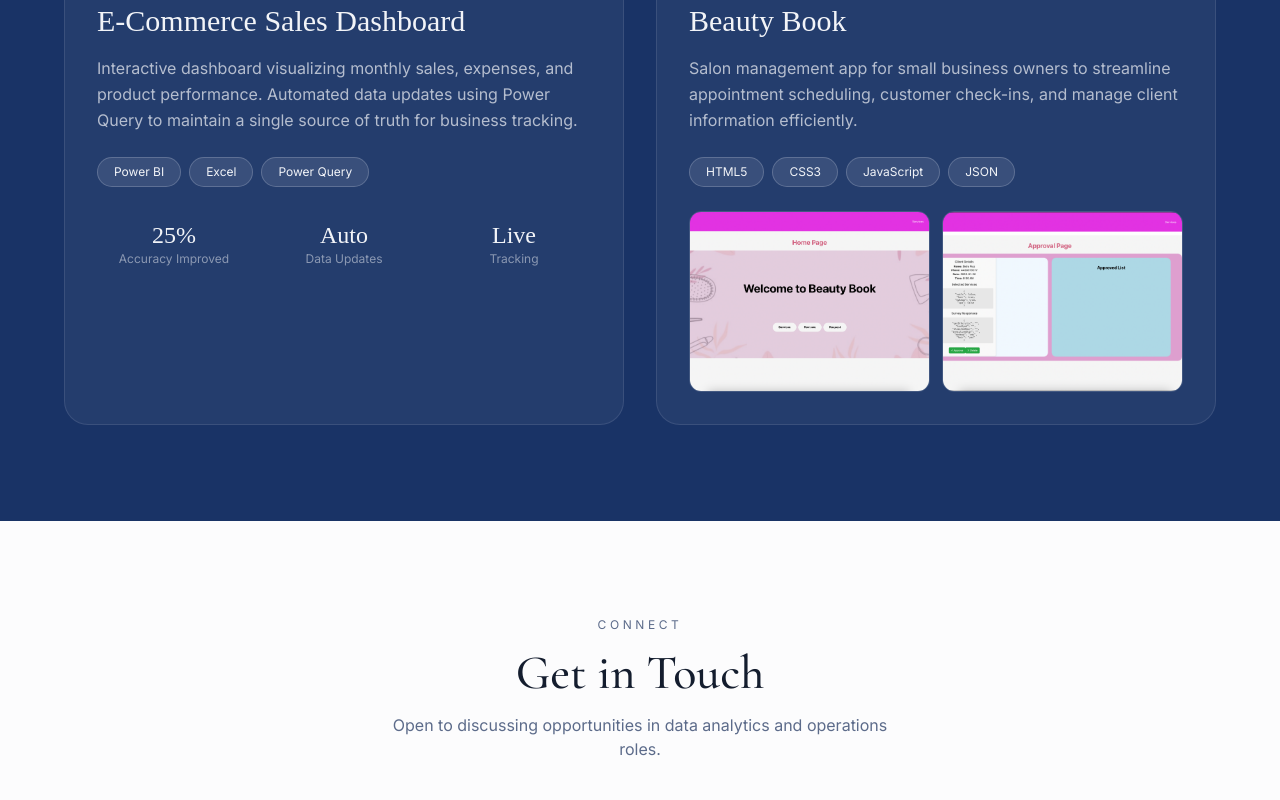
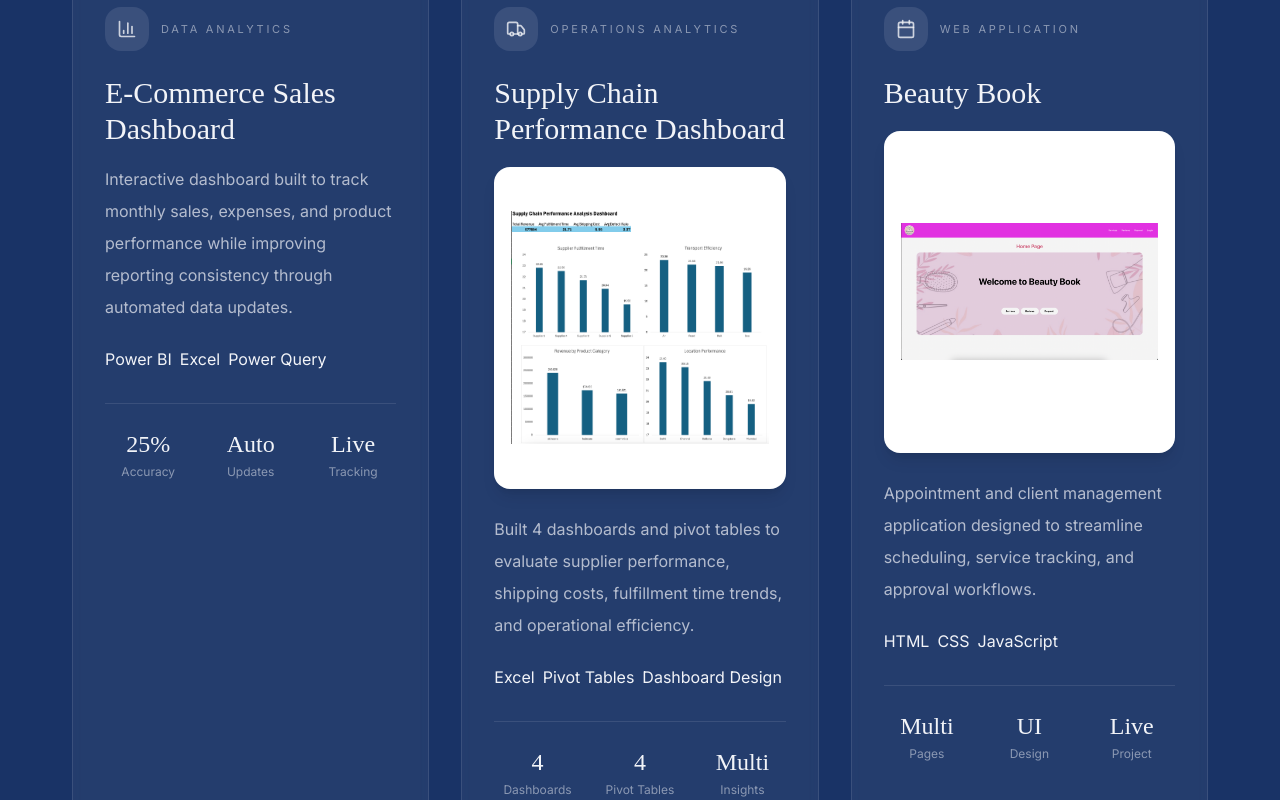
Before and after one commit to sidra733/sidra733.github.io, a React (Vite) app: page / in a window 1280 px wide. Shown: the part 3580-4380 px from the top of the page. Built offline with nearby package versions, Linux system fonts and the light colour scheme; the HTML template or start-up script is replaced by a standard one.

Commit message:
full width project cards + improved layout

```diff
--- a/src/components/Projects.tsx
+++ b/src/components/Projects.tsx
@@ -1,100 +1,171 @@
-import { BarChart3, Calendar } from "lucide-react";
+import { BarChart3, Calendar, Truck } from "lucide-react";
 import beautyBookHome from "@/assets/beauty-book-home.png";
-import beautyBookApproval from "@/assets/beauty-book-approval.png";
+import supplyChainDashboard from "@/assets/supply-chain-dashboard.png";
 
 const Projects = () => {
   return (
-    <section id="projects" className="py-24 px-6 bg-primary text-primary-foreground">
-      <div className="max-w-6xl mx-auto">
+    <section id="projects" className="py-24 px-3 md:px-6 bg-primary text-primary-foreground">
+      <div className="w-full max-w-none px-4 md:px-8 lg:px-12">
+
+        {/* Header */}
         <div className="text-center mb-16">
-          <p className="text-xs uppercase tracking-[0.3em] text-primary-foreground/60 mb-4">Portfolio</p>
-          <h2 className="text-4xl md:text-5xl font-medium text-primary-foreground">Featured Projects</h2>
+          <p className="text-xs uppercase tracking-[0.3em] text-primary-foreground/60 mb-4">
+            Portfolio
+          </p>
+          <h2 className="text-4xl md:text-5xl font-medium text-primary-foreground mb-4">
+            Featured Projects
+          </h2>
+          <p className="max-w-2xl mx-auto text-primary-foreground/70 leading-relaxed">
+            A selection of analytics and application projects focused on business insights,
+            operations improvement, and user-centered design.
+          </p>
         </div>
 
-        <div className="grid lg:grid-cols-2 gap-8">
-          {/* E-Commerce Sales Dashboard */}
-          <div className="bg-primary-foreground/5 rounded-3xl p-8 border border-primary-foreground/10 hover:bg-primary-foreground/10 transition-all duration-300">
+        {/* Grid */}
+        <div className="grid grid-cols-1 lg:grid-cols-3 gap-8 items-stretch w-full">
+
+          {/* E-Commerce */}
+          <div className="h-full rounded-3xl border border-primary-foreground/10 bg-primary-foreground/5 p-8 backdrop-blur-sm hover:bg-primary-foreground/10 transition-all duration-300">
             <div className="flex items-center gap-3 mb-6">
-              <div className="w-10 h-10 rounded-xl bg-primary-foreground/10 flex items-center justify-center">
+              <div className="w-11 h-11 rounded-2xl bg-primary-foreground/10 flex items-center justify-center">
                 <BarChart3 className="w-5 h-5 text-primary-foreground/80" />
               </div>
-              <span className="text-xs uppercase tracking-[0.2em] text-primary-foreground/50">Data Analytics</span>
+              <p className="text-[11px] uppercase tracking-[0.25em] text-primary-foreground/50">
+                Data Analytics
+              </p>
             </div>
 
-            <h3 className="font-serif text-2xl md:text-3xl text-primary-foreground mb-4">
+            <h3 className="font-serif text-2xl md:text-3xl mb-4">
               E-Commerce Sales Dashboard
             </h3>
 
-            <p className="text-primary-foreground/70 leading-relaxed mb-6">
-              Interactive dashboard visualizing monthly sales, expenses, and product performance.
-              Automated data updates using Power Query to maintain a single source of truth for business tracking.
+            <p className="text-primary-foreground/70 leading-8 mb-6">
+              Interactive dashboard built to track monthly sales, expenses, and product performance
+              while improving reporting consistency through automated data updates.
             </p>
 
             <div className="flex flex-wrap gap-2 mb-8">
-              <span className="text-xs px-4 py-1.5 bg-primary-foreground/10 rounded-full text-primary-foreground border border-primary-foreground/20">Power BI</span>
-              <span className="text-xs px-4 py-1.5 bg-primary-foreground/10 rounded-full text-primary-foreground border border-primary-foreground/20">Excel</span>
-              <span className="text-xs px-4 py-1.5 bg-primary-foreground/10 rounded-full text-primary-foreground border border-primary-foreground/20">Power Query</span>
+              <span className="chip">Power BI</span>
+              <span className="chip">Excel</span>
+              <span className="chip">Power Query</span>
             </div>
 
-            <div className="grid grid-cols-3 gap-4 text-center">
+            <div className="grid grid-cols-3 gap-4 pt-6 border-t border-primary-foreground/10 text-center">
               <div>
-                <p className="text-2xl font-serif text-primary-foreground">25%</p>
-                <p className="text-xs text-primary-foreground/50">Accuracy Improved</p>
+                <p className="text-2xl font-serif">25%</p>
+                <p className="text-xs text-primary-foreground/50 mt-1">Accuracy</p>
               </div>
               <div>
-                <p className="text-2xl font-serif text-primary-foreground">Auto</p>
-                <p className="text-xs text-primary-foreground/50">Data Updates</p>
+                <p className="text-2xl font-serif">Auto</p>
+                <p className="text-xs text-primary-foreground/50 mt-1">Updates</p>
               </div>
               <div>
-                <p className="text-2xl font-serif text-primary-foreground">Live</p>
-                <p className="text-xs text-primary-foreground/50">Tracking</p>
+                <p className="text-2xl font-serif">Live</p>
+                <p className="text-xs text-primary-foreground/50 mt-1">Tracking</p>
+              </div>
+            </div>
+          </div>
+
+          {/* Supply Chain */}
+          <div className="h-full rounded-3xl border border-primary-foreground/10 bg-primary-foreground/5 p-8 backdrop-blur-sm hover:bg-primary-foreground/10 transition-all duration-300">
+            <div className="flex items-center gap-3 mb-6">
+              <div className="w-11 h-11 rounded-2xl bg-primary-foreground/10 flex items-center justify-center">
+                <Truck className="w-5 h-5 text-primary-foreground/80" />
+              </div>
+              <p className="text-[11px] uppercase tracking-[0.25em] text-primary-foreground/50">
+                Operations Analytics
+              </p>
+            </div>
+
+            <h3 className="font-serif text-2xl md:text-3xl mb-5">
+              Supply Chain Performance Dashboard
+            </h3>
+
+            <div className="mb-6 rounded-2xl overflow-hidden border border-primary-foreground/15 bg-white p-4 shadow-lg">
+              <img
+                src={supplyChainDashboard}
+                alt="Supply Chain Dashboard"
+                className="w-full h-72 object-contain"
+              />
+            </div>
+
+            <p className="text-primary-foreground/70 leading-8 mb-6">
+              Built 4 dashboards and pivot tables to evaluate supplier performance, shipping costs,
+              fulfillment time trends, and operational efficiency.
+            </p>
+
+            <div className="flex flex-wrap gap-2 mb-8">
+              <span className="chip">Excel</span>
+              <span className="chip">Pivot Tables</span>
+              <span className="chip">Dashboard Design</span>
+            </div>
+
+            <div className="grid grid-cols-3 gap-4 pt-6 border-t border-primary-foreground/10 text-center">
+              <div>
+                <p className="text-2xl font-serif">4</p>
+                <p className="text-xs text-primary-foreground/50 mt-1">Dashboards</p>
+              </div>
+              <div>
+                <p className="text-2xl font-serif">4</p>
+                <p className="text-xs text-primary-foreground/50 mt-1">Pivot Tables</p>
+              </div>
+              <div>
+                <p className="text-2xl font-serif">Multi</p>
+                <p className="text-xs text-primary-foreground/50 mt-1">Insights</p>
               </div>
             </div>
           </div>
 
           {/* Beauty Book */}
-          <div className="bg-primary-foreground/5 rounded-3xl p-8 border border-primary-foreground/10 hover:bg-primary-foreground/10 transition-all duration-300">
+          <div className="h-full rounded-3xl border border-primary-foreground/10 bg-primary-foreground/5 p-8 backdrop-blur-sm hover:bg-primary-foreground/10 transition-all duration-300">
             <div className="flex items-center gap-3 mb-6">
-              <div className="w-10 h-10 rounded-xl bg-primary-foreground/10 flex items-center justify-center">
+              <div className="w-11 h-11 rounded-2xl bg-primary-foreground/10 flex items-center justify-center">
                 <Calendar className="w-5 h-5 text-primary-foreground/80" />
               </div>
-              <span className="text-xs uppercase tracking-[0.2em] text-primary-foreground/50">Web Application</span>
+              <p className="text-[11px] uppercase tracking-[0.25em] text-primary-foreground/50">
+                Web Application
+              </p>
             </div>
 
-            <h3 className="font-serif text-2xl md:text-3xl text-primary-foreground mb-4">
+            <h3 className="font-serif text-2xl md:text-3xl mb-5">
               Beauty Book
             </h3>
 
-            <p className="text-primary-foreground/70 leading-relaxed mb-6">
-              Salon management app for small business owners to streamline appointment scheduling,
-              customer check-ins, and manage client information efficiently.
+            <div className="mb-6 rounded-2xl overflow-hidden border border-primary-foreground/15 bg-white p-4 shadow-lg">
+              <img
+                src={beautyBookHome}
+                alt="Beauty Book"
+                className="w-full h-72 object-contain"
+              />
+            </div>
+
+            <p className="text-primary-foreground/70 leading-8 mb-6">
+              Appointment and client management application designed to streamline scheduling,
+              service tracking, and approval workflows.
             </p>
 
-            <div className="flex flex-wrap gap-2 mb-6">
-              <span className="text-xs px-4 py-1.5 bg-primary-foreground/10 rounded-full text-primary-foreground border border-primary-foreground/20">HTML5</span>
-              <span className="text-xs px-4 py-1.5 bg-primary-foreground/10 rounded-full text-primary-foreground border border-primary-foreground/20">CSS3</span>
-              <span className="text-xs px-4 py-1.5 bg-primary-foreground/10 rounded-full text-primary-foreground border border-primary-foreground/20">JavaScript</span>
-              <span className="text-xs px-4 py-1.5 bg-primary-foreground/10 rounded-full text-primary-foreground border border-primary-foreground/20">JSON</span>
+            <div className="flex flex-wrap gap-2 mb-8">
+              <span className="chip">HTML</span>
+              <span className="chip">CSS</span>
+              <span className="chip">JavaScript</span>
             </div>
 
-            {/* Screenshot Images */}
-            <div className="grid grid-cols-2 gap-3">
-              <div className="aspect-[4/3] rounded-xl border border-primary-foreground/15 overflow-hidden">
-                <img
-                  src={beautyBookHome}
-                  alt="Beauty Book Home Page"
-                  className="w-full h-full object-cover"
-                />
+            <div className="grid grid-cols-3 gap-4 pt-6 border-t border-primary-foreground/10 text-center">
+              <div>
+                <p className="text-2xl font-serif">Multi</p>
+                <p className="text-xs text-primary-foreground/50 mt-1">Pages</p>
               </div>
-              <div className="aspect-[4/3] rounded-xl border border-primary-foreground/15 overflow-hidden">
-                <img
-                  src={beautyBookApproval}
-                  alt="Beauty Book Approval Page"
-                  className="w-full h-full object-cover"
-                />
+              <div>
+                <p className="text-2xl font-serif">UI</p>
+                <p className="text-xs text-primary-foreground/50 mt-1">Design</p>
+              </div>
+              <div>
+                <p className="text-2xl font-serif">Live</p>
+                <p className="text-xs text-primary-foreground/50 mt-1">Project</p>
               </div>
             </div>
           </div>
+
         </div>
       </div>
     </section>
```
Also changed, not shown: src/assets/supply-chain-dashboard.png (added).
